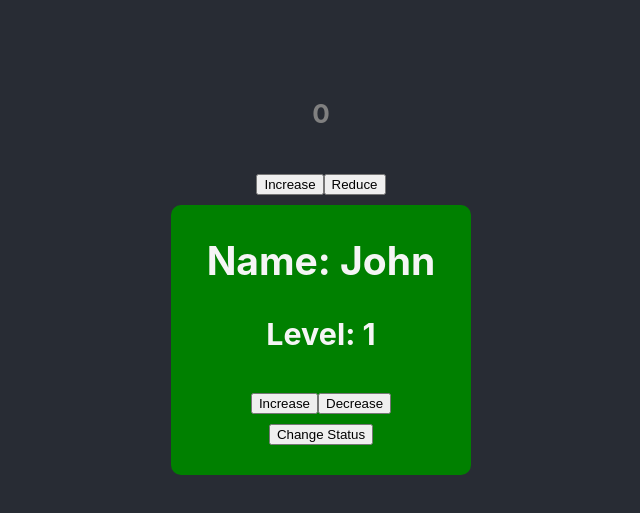
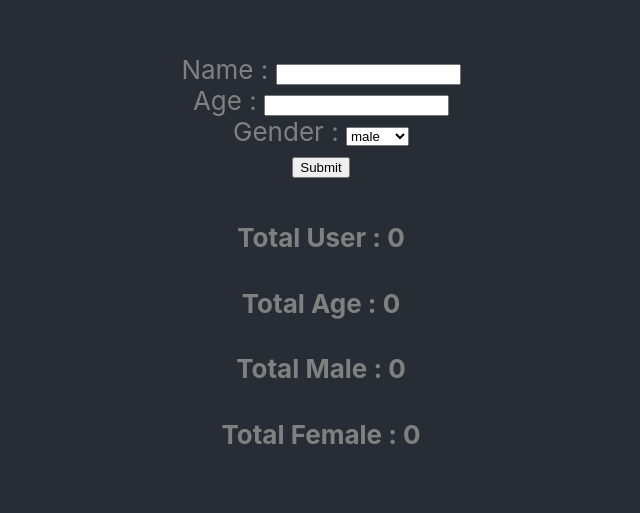
Before and after one commit to vinhthanh89/JS91-homework, a React (Create React App) app: page / in a window 1280 px wide. Shown: the part 131-644 px from the top of the page, without its empty margins (319-959 px from the left). Built offline with nearby package versions, Linux system fonts and the light colour scheme.

Commit message:
done hw-6

```diff
--- a/src/App.js
+++ b/src/App.js
@@ -1,16 +1,28 @@
 // import logo from './logo.svg';
+import {useState} from 'react';
 import './App.css';
+import UserForm from './components/UserForm';
+import TotalUser from './components/TotalUser';
 // import Profile from './components/Profile';
 // import NameCard from './components/NameCard';
-import Counter from './components/Counter';
-import Studen from './components/Studen';
+// import Counter from './components/Counter';
+// import Studen from './components/Studen';
 
 function App() {
+  const [users , setUsers] = useState([]);
+
+  const handleUserSubmitted = (newUser) =>{
+    setUsers([...users,newUser])
+  }
+  console.log(users);
+
   return (
     <div className="App">
       <header className="App-header">
-        <Counter></Counter>
-        <Studen></Studen>
+        <UserForm addSubmitUser={handleUserSubmitted}/>
+        <TotalUser usersData={users}/>
+        {/* <Counter></Counter>
+        <Studen></Studen> */}
         {/* <img src={logo} className="App-logo" alt="logo" /> */}
         {/* <Profile /> */}
         {/* <NameCard name="Alice" age="35" gender="female" />
--- /dev/null
+++ b/src/components/TotalUser/index.js
@@ -0,0 +1,18 @@
+const TotalUser = ({usersData}) => {
+    const totalUser = usersData.length;
+    const totalAge = () => usersData.reduce((sumAge,user) => (sumAge + user.age),0);
+    const totalMale = () => usersData.filter(item => item.gender === "male").length;
+    const totalFemale = () => usersData.filter(item => item.gender === "female").length;
+
+    return (
+        <div>
+            <h4>Total User : {totalUser} </h4>
+            <h4>Total Age : {totalAge()}</h4>
+            <h4>Total Male : {totalMale()}</h4>
+            <h4>Total Female : {totalFemale()}</h4>
+        </div>
+    )
+
+}
+
+export default TotalUser
--- /dev/null
+++ b/src/components/UserForm/index.js
@@ -0,0 +1,55 @@
+import { useState } from "react";
+
+const UserForm = ({ addSubmitUser }) => {
+  const [userInfo,setUserInfo] = useState({
+    name:'',
+    age:0,
+    gender:"male"
+  })
+
+  const handleSubmit = (event) =>{
+    event.preventDefault()
+    console.log(userInfo);
+    addSubmitUser(userInfo);
+  }
+
+  const handleChange = (event) => {
+    const value =  event.target.name === 'age' ? parseInt(event.target.value, 10) : event.target.value;
+    setUserInfo({
+      ...userInfo,
+      [event.target.name]:value,
+    })
+  }
+
+  return (
+    <form className="user-form" onSubmit={handleSubmit}>
+      <div className="userName">
+        <label htmlFor="name">Name : </label>
+        <input
+        type="text"
+        id="name"
+        onChange={handleChange}
+        name="name" />
+      </div>
+      <div className="userAge">
+        <label htmlFor="age">Age : </label>
+        <input
+        type="number"
+        id="age"
+        onChange={handleChange}
+        name="age"  />
+      </div>
+      <div className="userGender">
+        <span>Gender : </span>
+        <select name="gender" id="" onChange={handleChange}>
+          <option value="male">male</option>
+          <option value="female">female</option>
+        </select>
+      </div>
+      <button type="submit">Submit</button>
+    </form>
+  )
+
+}
+
+export default UserForm
```
